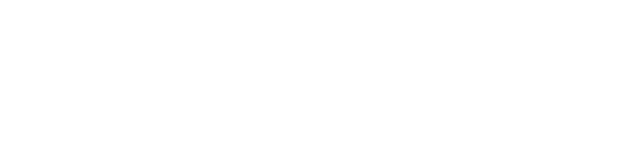
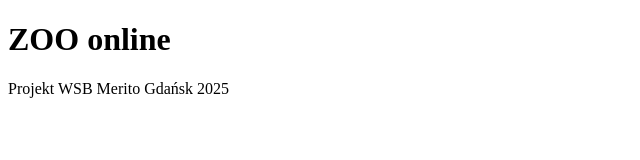
Before and after one commit to PSkrzyp02/NWWO-GIT-PS, a plain HTML site: page index.html in a window 1280 px wide. Shown: the whole page, without its empty margins (0-640 px from the left). Drawn offline with Linux system fonts and the light colour scheme.

Commit message:
dodaj strukture strony

```diff
--- a/index.html
+++ b/index.html
@@ -10,7 +10,18 @@
     <title>Document</title>
 </head>
 <body>
+    <header>
+<h1>ZOO online</h1>
 
+   </header>
+    <main>
+
+
+    </main>
+    <footer>
+
+<p> Projekt WSB Merito Gdańsk 2025</p>
+    </footer>
 
 
 
```
